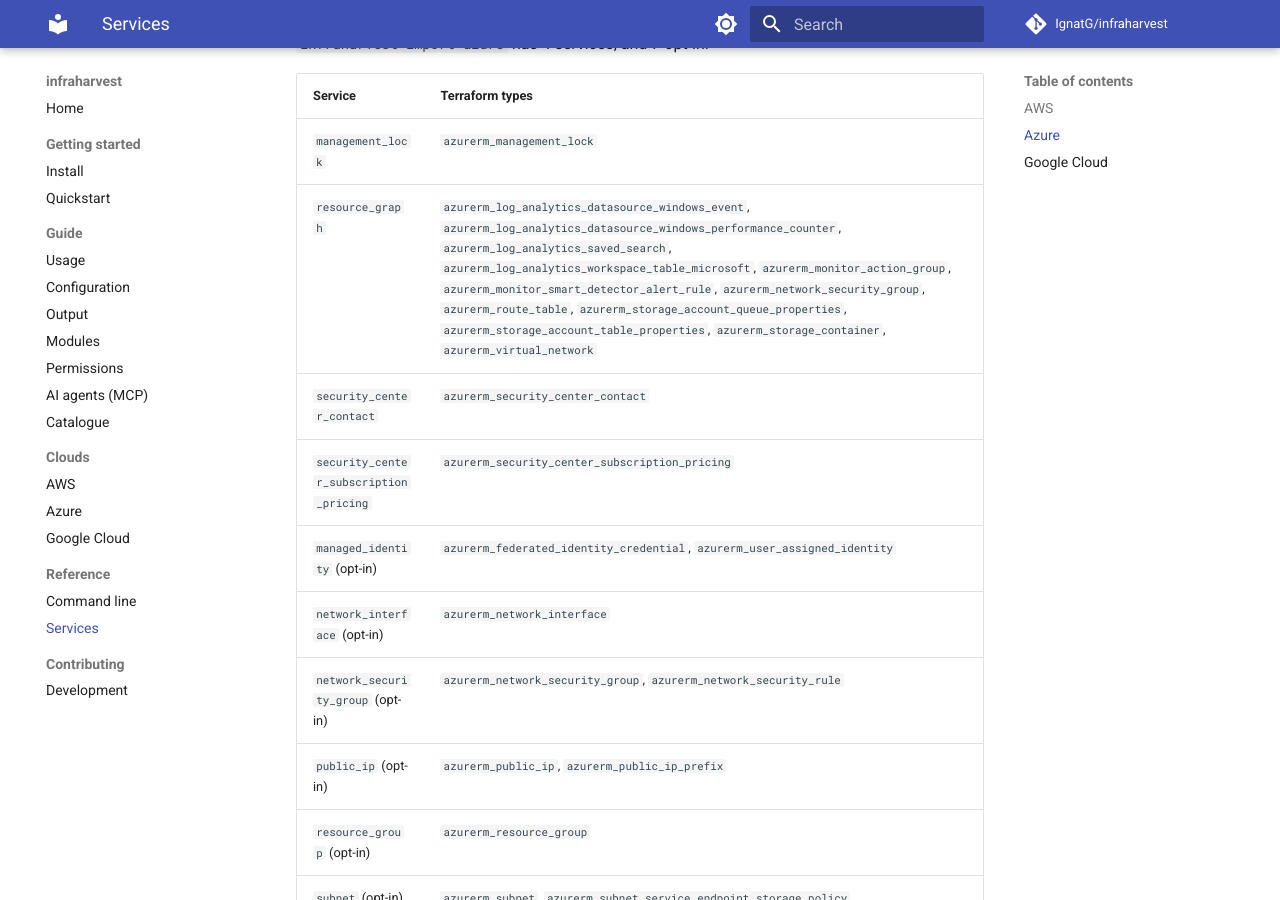
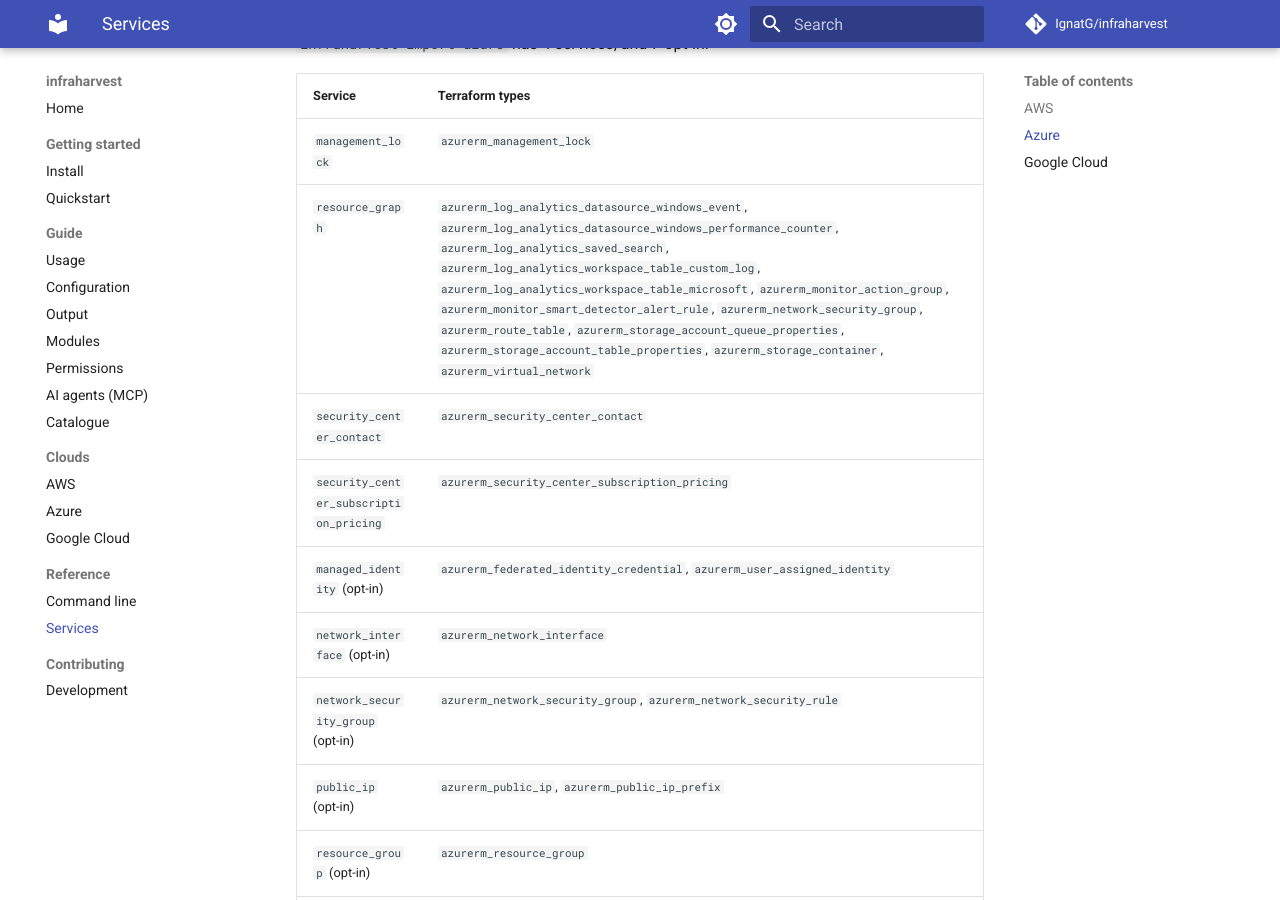
Before and after one commit to IgnatG/infraharvest, an MkDocs documentation site: the page built from docs/reference/services.md, in a window 1280 px wide and 900 px high, scrolled down 6712 px. Built offline with MkDocs 1.6.1 and Material for MkDocs 9.7.7, drawn with Linux system fonts in a browser that asks for light colours; comment, search, counter and statistics services are not loaded.

Commit message:
docs(reference): list the custom log table type resource_graph maps

```diff
--- a/docs/reference/services.md
+++ b/docs/reference/services.md
@@ -119,7 +119,7 @@ The services each provider lists, as `--services` and `--skip` name them, and th
 | Service | Terraform types |
 |---|---|
 | `management_lock` | `azurerm_management_lock` |
-| `resource_graph` | `azurerm_log_analytics_datasource_windows_event`, `azurerm_log_analytics_datasource_windows_performance_counter`, `azurerm_log_analytics_saved_search`, `azurerm_log_analytics_workspace_table_microsoft`, `azurerm_monitor_action_group`, `azurerm_monitor_smart_detector_alert_rule`, `azurerm_network_security_group`, `azurerm_route_table`, `azurerm_storage_account_queue_properties`, `azurerm_storage_account_table_properties`, `azurerm_storage_container`, `azurerm_virtual_network` |
+| `resource_graph` | `azurerm_log_analytics_datasource_windows_event`, `azurerm_log_analytics_datasource_windows_performance_counter`, `azurerm_log_analytics_saved_search`, `azurerm_log_analytics_workspace_table_custom_log`, `azurerm_log_analytics_workspace_table_microsoft`, `azurerm_monitor_action_group`, `azurerm_monitor_smart_detector_alert_rule`, `azurerm_network_security_group`, `azurerm_route_table`, `azurerm_storage_account_queue_properties`, `azurerm_storage_account_table_properties`, `azurerm_storage_container`, `azurerm_virtual_network` |
 | `security_center_contact` | `azurerm_security_center_contact` |
 | `security_center_subscription_pricing` | `azurerm_security_center_subscription_pricing` |
 | `managed_identity` (opt-in) | `azurerm_federated_identity_credential`, `azurerm_user_assigned_identity` |
```
